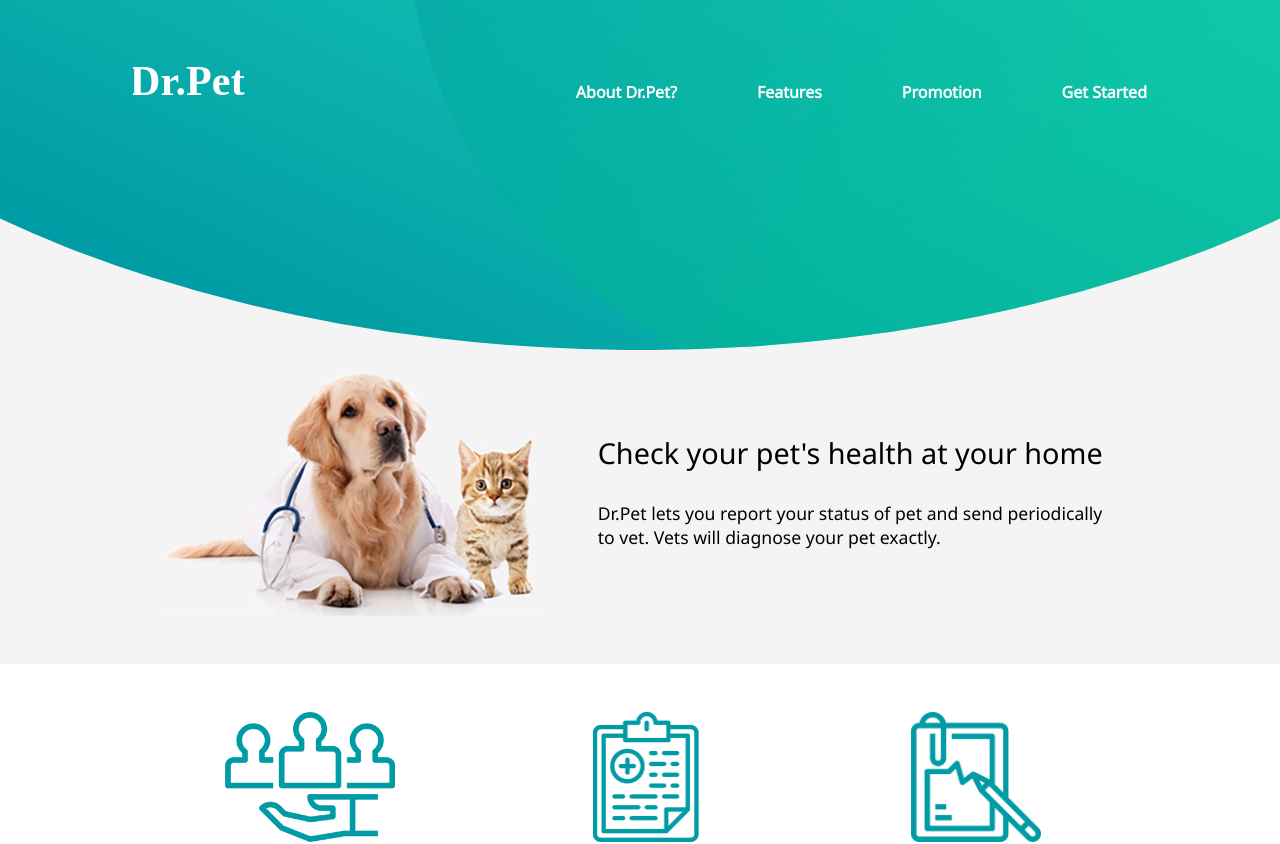
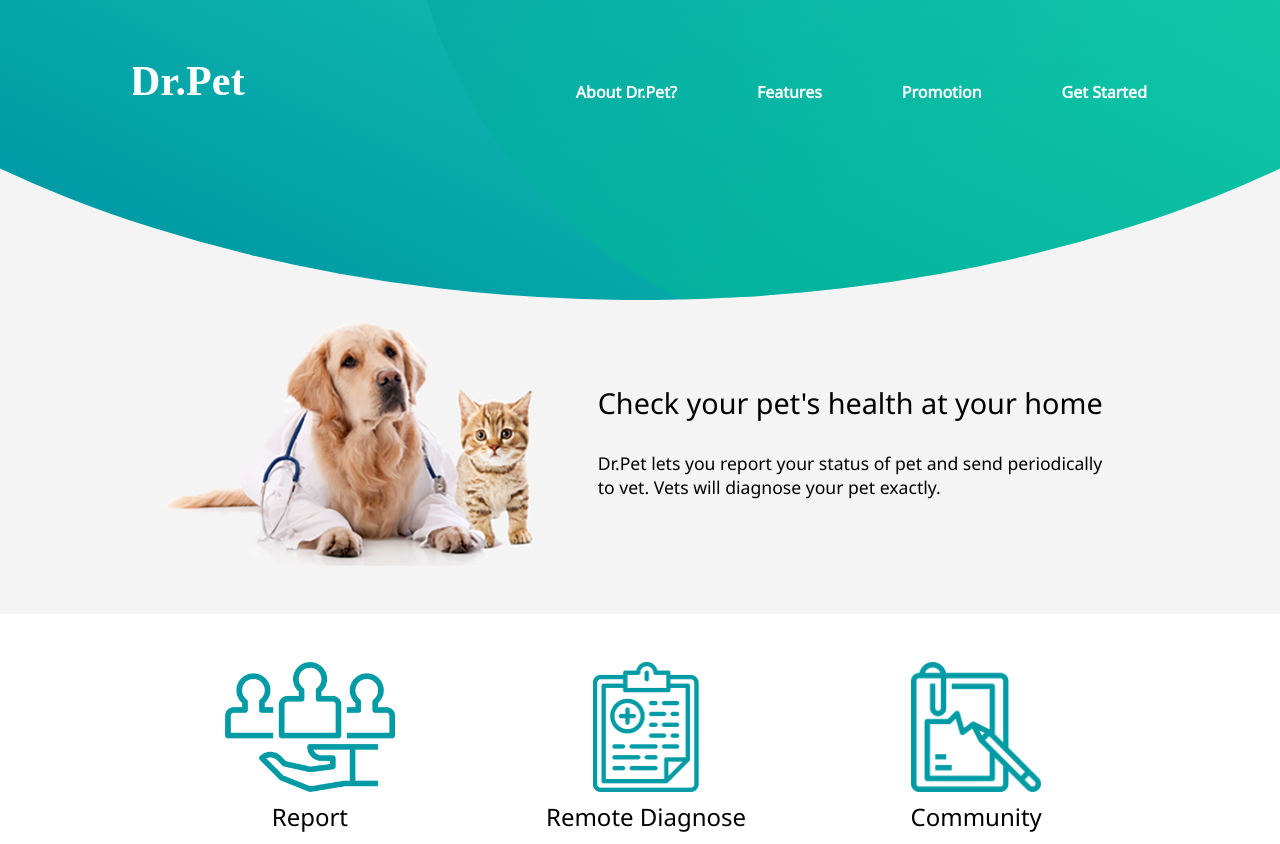
Before and after one commit to jun097kim/drpet, a React (Create React App) app: page /pet in a window 1280 px wide. Shown: the top 844 px of the page. Built offline with nearby package versions, Linux system fonts and the light colour scheme.

Commit message:
Update PetTemplate.scss

```diff
--- a/src/components/pet/PetTemplate.scss
+++ b/src/components/pet/PetTemplate.scss
@@ -6,7 +6,7 @@
     background-repeat: no-repeat;
     background-color: #f4f4f4;
     width: 100%;
-    height: 350px;
+    height: 300px;
     padding: 65px 133px;
 
     .nav {
```
